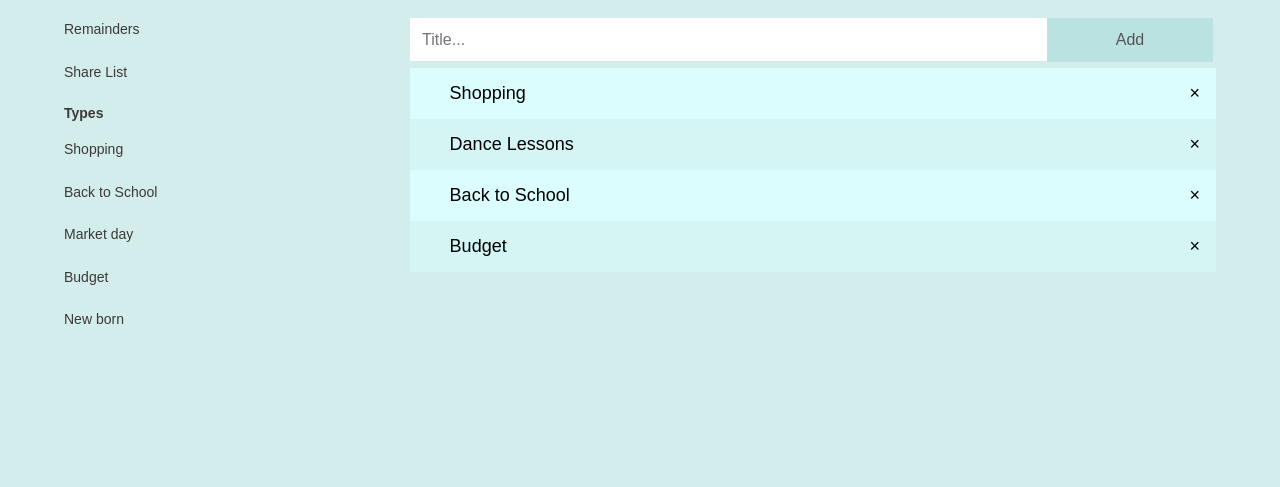
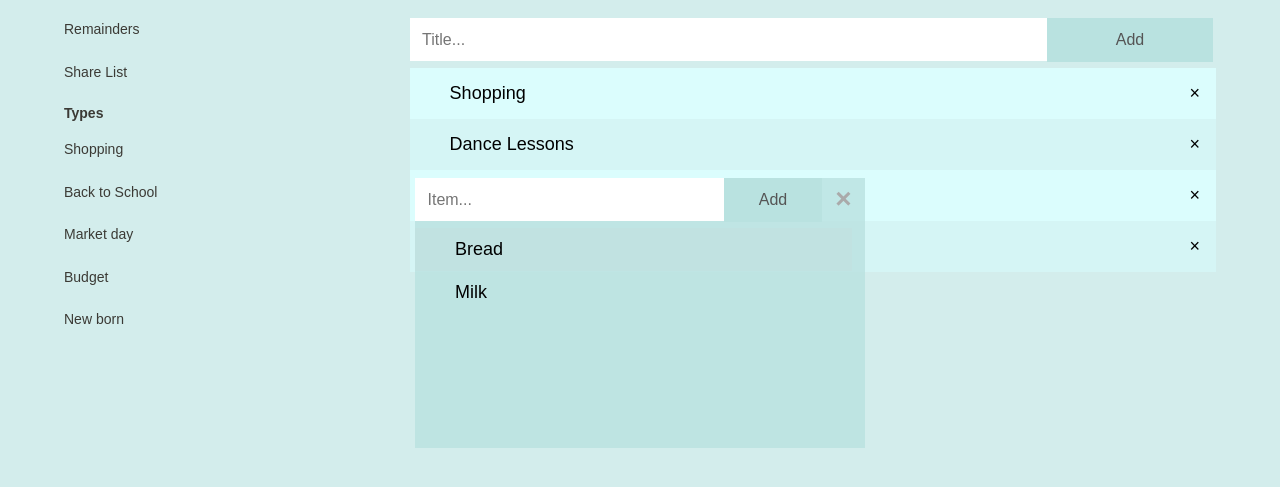
Before and after one commit to codjoero/myToDo, a plain HTML site: page templates/homepage.html in a window 1280 px wide. Shown: the part 87-574 px from the top of the page. Drawn offline with nearby package versions, Linux system fonts and the light colour scheme.

Commit message:
feat(addRemoveItems): Added the Items functionality
Added users ability to add and mark finished items.

[Deliveries #160537160]

```diff
--- a/static/styleHomepage.css
+++ b/static/styleHomepage.css
@@ -92,6 +92,7 @@ ul {
 }
 #myLists{
     margin-top: 50px;
+
 }
 
 #myLists li{
@@ -106,7 +107,7 @@ ul {
 
 #myLists li:nth-child(odd) {
     background: #dbfdfd;
-  }
+}
 
 #myLists li:hover{
     background: #ddd;
@@ -146,8 +147,86 @@ input{
     border-radius: 0;
     transition: 0.3s;
     width: 18%
-  }
+}
 
-  .addBtn:hover {
+.addBtn:hover {
     background-color: #bbb;
-  }
+}
+.popup{
+
+    position:fixed;
+    top: 50%;
+    left: 50%;
+    width:30em;
+    height:18em;
+    margin-top: -9em;
+    margin-left: -15em;
+    z-index: 1;
+    float: right;
+    overflow: auto;
+    background-color: rgb(185,226,224);
+    background-color: rgba(185,226,224,0.8);
+
+}
+
+.popup-content {
+    width: 97%; /* Could be more or less, depending on screen size */
+
+}
+
+#popupInput{
+    margin-top: 0;
+    border: none;
+    border-radius: 0;
+    float: left;
+    font-size: 16px;
+    width: 65%;
+}
+
+.popupaddBtn{
+    background: #b9e2e0;
+    color: #555;
+    float: left;
+    padding: 10px;
+    cursor: pointer;
+    text-align: center;
+    font-size: 16px;
+    border-radius: 0;
+    transition: 0.3s;
+    width: 18%
+}
+
+.popupaddBtn:hover {
+    background-color: #bbb;
+}
+
+#myItems li{
+    cursor: pointer;
+    position: relative;
+    padding: 8px 8px 8px 40px;
+    font-size: 18px;
+    transition: 0.2s;
+}
+
+#myItems{
+    padding-top: 50px;
+}
+
+#myItems li:nth-child(odd) {
+    background: rgb(193, 226, 225);
+}
+
+/* The Close Button */
+.popupclose {
+    float: right;
+    color: #aaa;
+    font-size: 28px;
+    font-weight: bold;
+}
+
+.popupclose:hover,
+.popupclose:focus {
+    color: black;
+    text-decoration: none;
+    cursor: pointer;
+}
--- a/templates/homepage.html
+++ b/templates/homepage.html
@@ -52,17 +52,32 @@
                         <span onclick="newElement()" class="addBtn">Add</span>
                     </div>
                     <ul id="myLists">
-                        <li>Shopping<span class="close">&times;</span></li>
-                        <li>Dance Lessons<span class="close">&times;</span></li>
-                        <li>Back to School<span class="close">&times;</span></li>
-                        <li>Budget<span class="close">&times;</span></li>
+                        <li>Shopping</a><span class="close">&times;</span></li>
+                        <li>Dance Lessons</a><span class="close">&times;</span></li>
+                        <li>Back to School</a><span class="close">&times;</span></li>
+                        <li>Budget</a><span class="close">&times;</span></li>
                     </ul>
                 </div>
             </div>
         </section>
+
+        <!-- The Lists popup -->
+        <div id="popupBody" class="popup">
+            <div class="popup-content">
+                <span class="popupclose">&times;</span>
+                <div class="popupHeader">
+                    <input type="text" id="popupInput" placeholder="Item...">
+                    <span onclick="newElement()" class="popupaddBtn">Add</span>
+                </div>
+                <ul id="myItems">
+                    <li>Bread</span></li>
+                    <li>Milk</span></li>
+                </ul>
+            </div>
+        </div>
+
         <script src="https://code.jquery.com/jquery-3.3.1.min.js"></script>
         <script type="text/javascript" src="../static/homepage.js"></script>
-
         <script>
             var closebtns = document.getElementsByClassName("close");
             var i;
@@ -97,7 +112,26 @@
               });
             }
             }
+
+            // Popup Lists
+            var modal = document.getElementById('popupBody');
+          //var btn = document.getElementsById("myLists");
+            var span = document.getElementsByClassName("popupclose")[0]
+
+            btn.onclick = function() {
+                modal.style.display = "block";
+            }
+
+            span.onclick = function() {
+                modal.style.display = "none";
+            }
+
+            window.onclick = function(event) {
+                if (event.target == modal) {
+                    modal.style.display = "none";
+                }
+            }
         </script>
     </body>
 
-    </html>
+</html>
```
